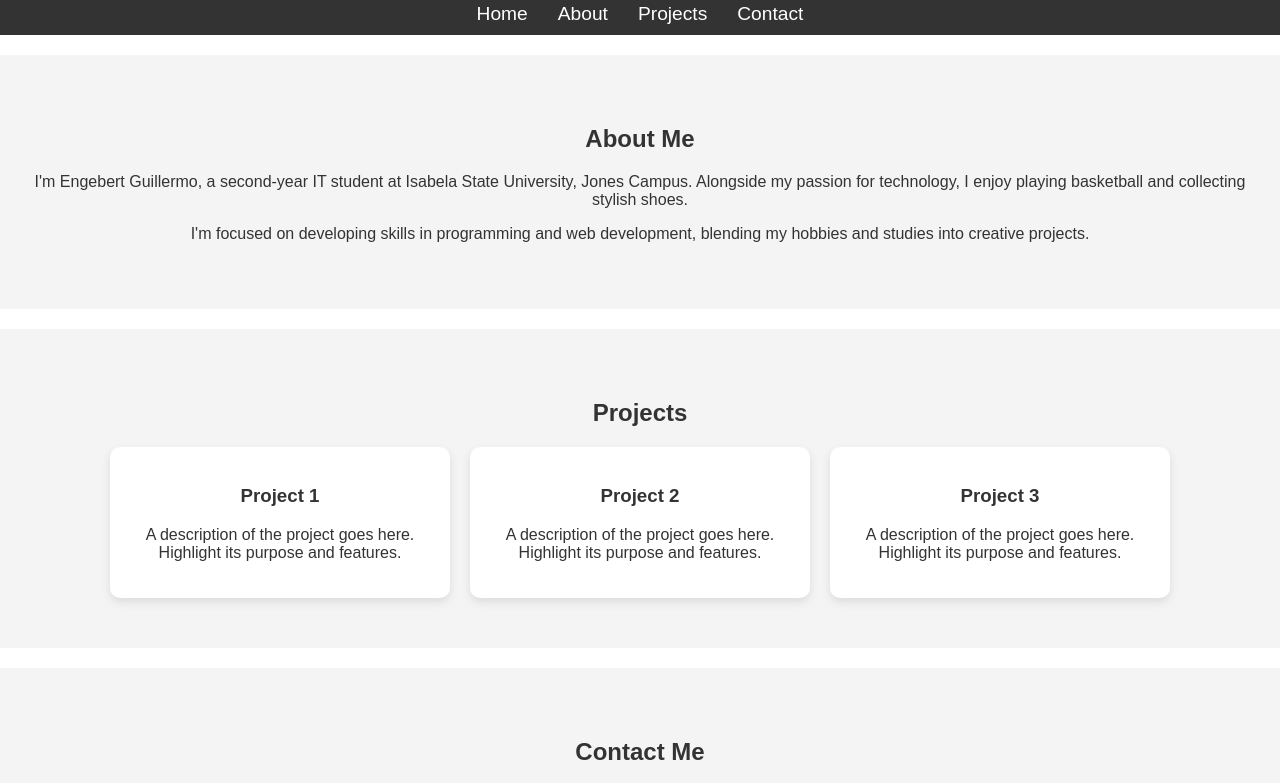
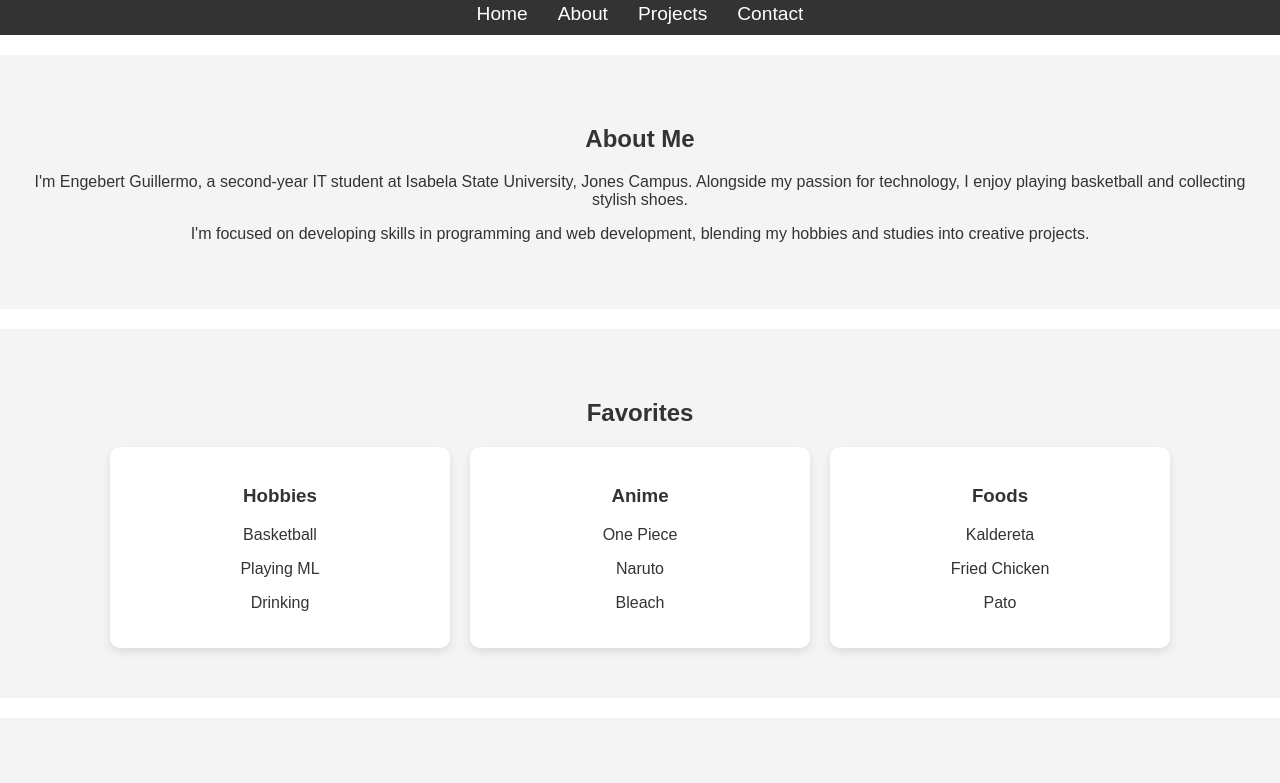
Before and after one commit to EngebertG/BagyoShoes, a plain HTML site: page about.html in a window 1280 px wide. Shown: the part 379-1162 px from the top of the page. Drawn offline with Linux system fonts and the light colour scheme.

Commit message:
Update about.html

```diff
--- a/about.html
+++ b/about.html
@@ -146,19 +146,25 @@
             <p> I'm focused on developing skills in programming and web development, blending my hobbies and studies into creative projects.</p>
         </section>
         <section id="projects" class="section slide-in">
-            <h2>Projects</h2>
+            <h2>Favorites</h2>
             <div class="projects">
                 <div class="project-card hover-grow">
-                    <h3>Project 1</h3>
-                    <p>A description of the project goes here. Highlight its purpose and features.</p>
+                    <h3>Hobbies</h3>
+                    <p>Basketball</p>
+                    <p>Playing ML</p>
+                    <p>Drinking</p>
                 </div>
                 <div class="project-card hover-grow">
-                    <h3>Project 2</h3>
-                    <p>A description of the project goes here. Highlight its purpose and features.</p>
+                    <h3>Anime</h3>
+                    <p>One Piece</p>
+                    <p>Naruto</p>
+                    <p>Bleach</p>
                 </div>
                 <div class="project-card hover-grow">
-                    <h3>Project 3</h3>
-                    <p>A description of the project goes here. Highlight its purpose and features.</p>
+                    <h3>Foods</h3>
+                    <p>Kaldereta</p>
+                    <p>Fried Chicken</p>
+                    <p>Pato</p>
                 </div>
             </div>
         </section>
```
